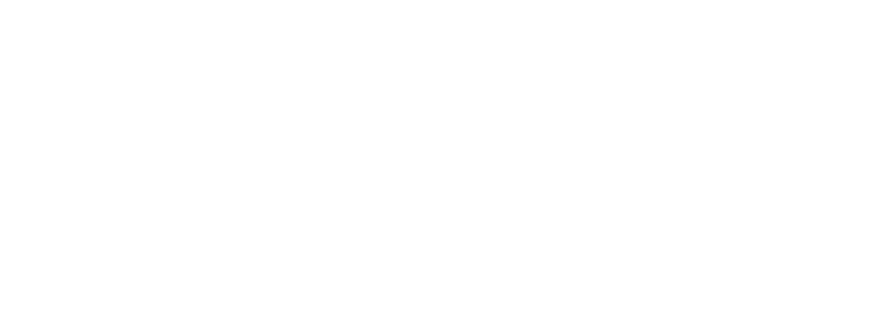
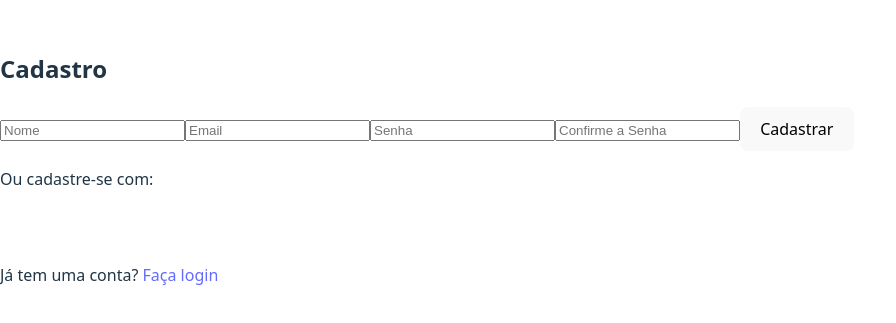
Before and after one commit to Pablo-M-Santos/JwMultimarcas, a React (Vite) app in the folder frontend/: page /cadastro in a window 1280 px wide. Before the commit this address had no page. Shown: the part 233-556 px from the top of the page, without its empty margins (0-896 px from the left). Built offline with nearby package versions, Linux system fonts and the light colour scheme.

Commit message:
feat: Funcionalidade de Login e Cadastro de usuários finalizados

```diff
--- a/frontend/src/App.tsx
+++ b/frontend/src/App.tsx
@@ -9,6 +9,7 @@ import VerifyCode from "./pages/VerifyCode";
 import ProtectedRoute from "./components/ProtectedRoute";
 import { GoogleOAuthProvider } from "@react-oauth/google";
 import RequestCode from "./pages/RequestCode";
+import Cadastro from "./pages/Cadastro";
 
 const GOOGLE_CLIENT_ID =
   "355361599465-3hus4sf98tom9dds64q15rupsio2pi60.apps.googleusercontent.com";
@@ -21,6 +22,7 @@ const App = () => {
         <Routes>
           <Route path="/" element={<Home />} />
           <Route path="/login" element={<Login />} />
+          <Route path="/cadastro" element={<Cadastro />} />
           <Route path="/checkout" element={<Checkout />} />
           <Route path="/verify-code" element={<VerifyCode />} />
           <Route path="/request-code" element={<RequestCode />} />
--- /dev/null
+++ b/frontend/src/pages/Cadastro.tsx
@@ -0,0 +1,116 @@
+import { useState } from "react";
+import { useNavigate } from "react-router-dom";
+import { api, setAuthToken } from "../api/api";
+import { CredentialResponse, GoogleLogin } from "@react-oauth/google";
+import { jwtDecode } from "jwt-decode";
+
+const Cadastro = () => {
+  const [name, setName] = useState("");
+  const [email, setEmail] = useState("");
+  const [password, setPassword] = useState("");
+  const [confirmPassword, setConfirmPassword] = useState("");
+  const [error, setError] = useState("");
+  const navigate = useNavigate();
+
+  const handleCadastro = async (e: React.FormEvent) => {
+    e.preventDefault();
+    setError("");
+
+    if (password !== confirmPassword) {
+      setError("As senhas não coincidem.");
+      return;
+    }
+
+    try {
+      const response = await api.post("/auth/register", {
+        name,
+        email,
+        password,
+      });
+
+      if (response.status === 201) {
+        alert("Cadastro realizado com sucesso! Faça login.");
+        navigate("/login");
+      }
+    } catch (error) {
+      console.log("Erro no cadastro", error);
+    }
+  };
+
+  const handleGoogleSuccess = async (response: CredentialResponse) => {
+    if (!response.credential) return;
+
+    try {
+      const decoded = jwtDecode<{
+        email: string;
+        name: string;
+        picture?: string;
+      }>(response.credential);
+
+      const googleResponse = await api.post("/auth/google-login", {
+        tokenId: response.credential,
+      });
+
+      const { token, role } = googleResponse.data;
+
+      localStorage.setItem("token", token);
+      localStorage.setItem("role", role);
+      localStorage.setItem("email", decoded.email);
+      localStorage.setItem("name", decoded.name);
+      if (decoded.picture) {
+        localStorage.setItem("picture", decoded.picture);
+      }
+
+      setAuthToken(token);
+      navigate("/");
+    } catch (error) {
+      console.error("Erro no cadastro com Google", error);
+    }
+  };
+
+  return (
+    <div>
+      <h2>Cadastro</h2>
+      <form onSubmit={handleCadastro}>
+        <input
+          type="text"
+          placeholder="Nome"
+          value={name}
+          onChange={(e) => setName(e.target.value)}
+        />
+        <input
+          type="email"
+          placeholder="Email"
+          value={email}
+          onChange={(e) => setEmail(e.target.value)}
+        />
+        <input
+          type="password"
+          placeholder="Senha"
+          value={password}
+          onChange={(e) => setPassword(e.target.value)}
+        />
+        <input
+          type="password"
+          placeholder="Confirme a Senha"
+          value={confirmPassword}
+          onChange={(e) => setConfirmPassword(e.target.value)}
+        />
+        {error && <p style={{ color: "red" }}>{error}</p>}
+        <button type="submit">Cadastrar</button>
+      </form>
+
+      <p>Ou cadastre-se com:</p>
+      <GoogleLogin
+        onSuccess={handleGoogleSuccess}
+        onError={() => console.error("Erro no Google Login")}
+      />
+
+      <p>
+        Já tem uma conta? <a href="/login">Faça login</a>
+      </p>
+    </div>
+  );
+};
+
+export default Cadastro;
```
Also changed, not shown: 1 other file (tests, documents, lock files or other folders).
